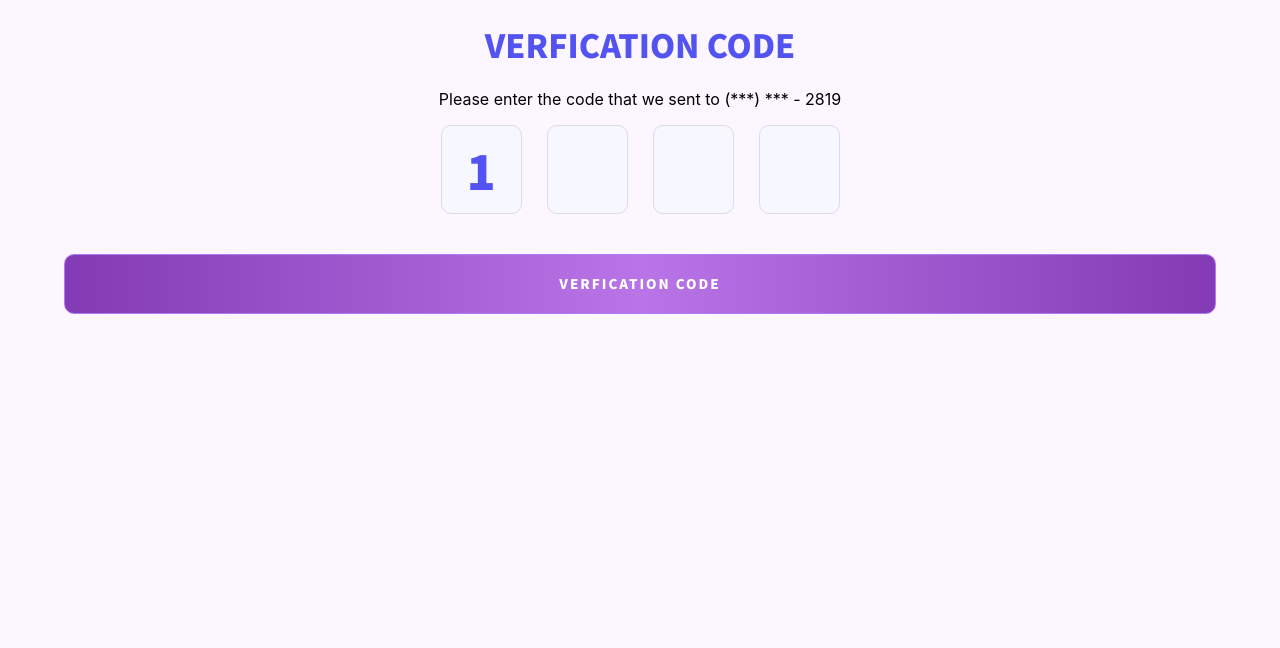
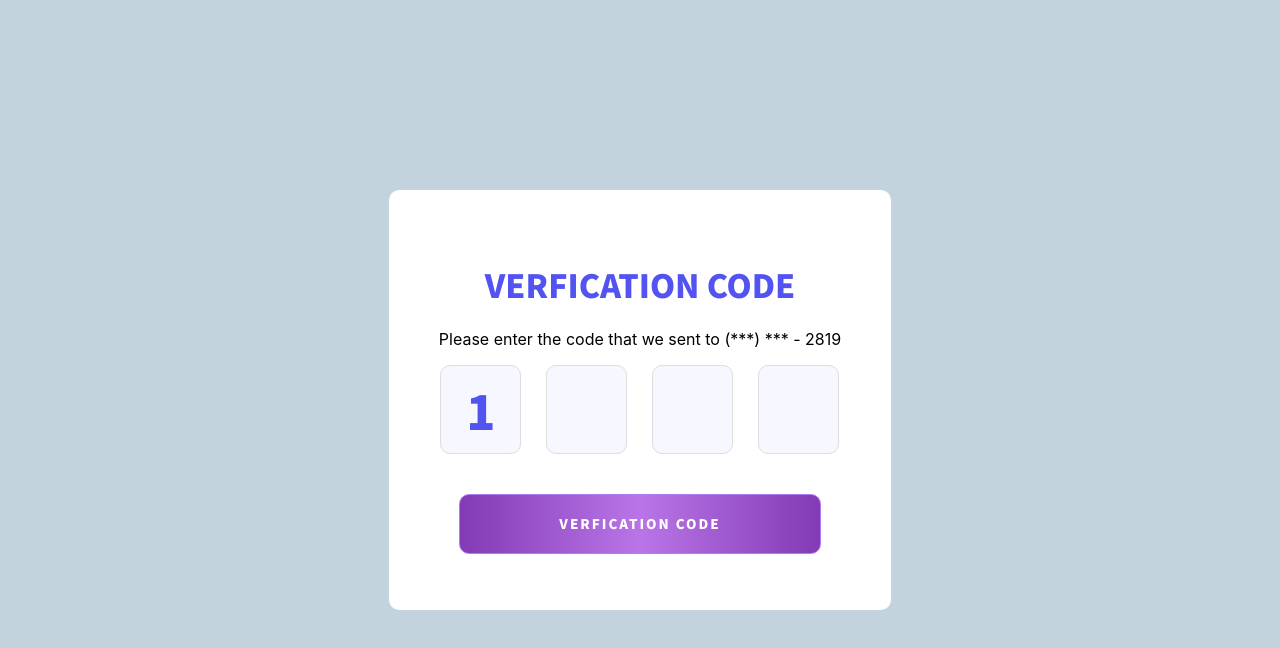
Before and after one commit to jcsmileyjr/adventofcss-verification-code, a React (Create React App) app: page / in a window 1280 px wide. Shown: the top 648 px of the page. Built offline with nearby package versions, Linux system fonts and the light colour scheme.

Commit message:
Re-style to make app desktop responsive

```diff
--- a/src/App.css
+++ b/src/App.css
@@ -1,10 +1,26 @@
-.App {
-
-}
+  .App {
+    display: flex;
+    flex-direction: column;
+    justify-content: center;
+    align-items: center;
+    align-content: center;
+    height: 100vh;
+  }
 
 main {
   height: 100%;
+  border-radius: 10px;
 }
+
+@media only screen and (min-width: 600px){
+  main {
+    background-color: white;
+    max-height: 40%;
+    padding: 50px;
+  }
+}
+
+
 
 h1 {
   color: #5353f1;
--- a/src/index.css
+++ b/src/index.css
@@ -10,7 +10,7 @@ body {
 
 @media only screen and (min-width: 600px){
   body {
-    background-color: #fbf6ff;
+    background-color: #c2d3dd;
   }
 }
 
```
